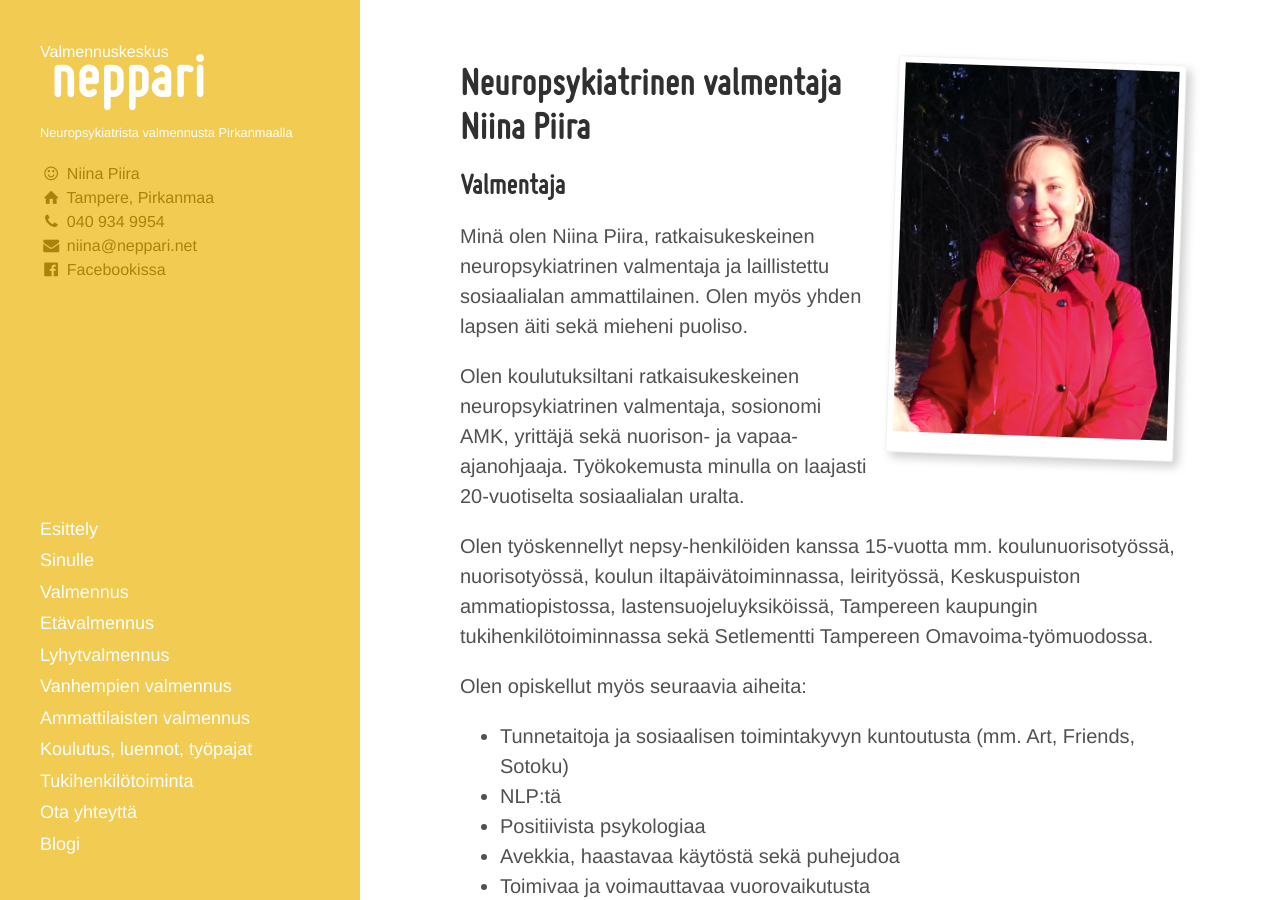
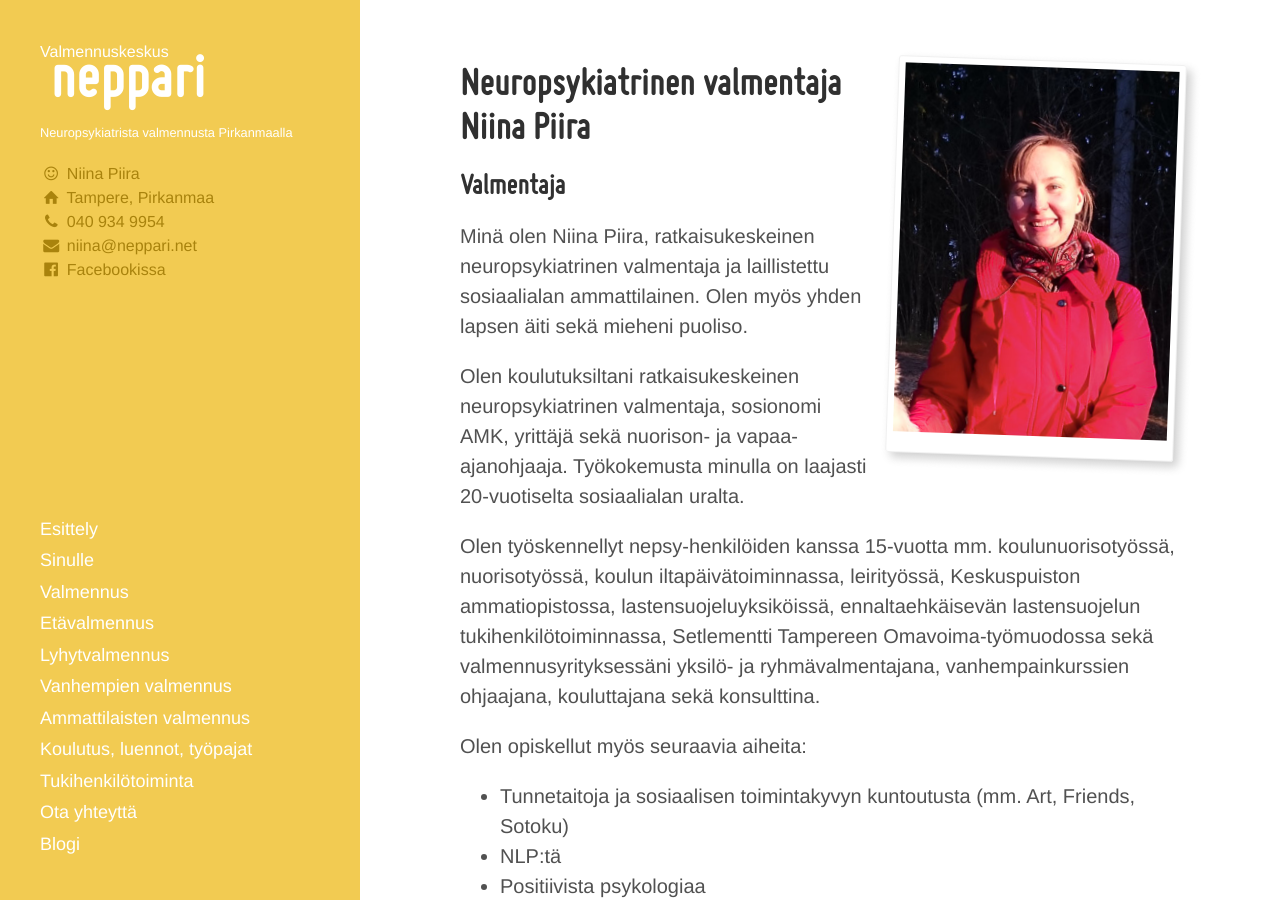
Before and after one commit to niinapiira/neppari.net, a Jekyll site: the page built from niina.md, in a window 1280 px wide and 900 px high. Built offline with Jekyll 4.4.1, drawn with Linux system fonts in a browser that asks for light colours.

Commit message:
Update niina.md

```diff
--- a/niina.md
+++ b/niina.md
@@ -13,7 +13,7 @@ Minä olen Niina Piira, ratkaisukeskeinen neuropsykiatrinen valmentaja ja lailli
 
 Olen koulutuksiltani ratkaisukeskeinen neuropsykiatrinen valmentaja, sosionomi AMK, yrittäjä sekä nuorison- ja vapaa-ajanohjaaja. Työkokemusta minulla on laajasti 20-vuotiselta sosiaalialan uralta.
 
-Olen työskennellyt nepsy-henkilöiden kanssa 15-vuotta mm. koulunuorisotyössä, nuorisotyössä, koulun iltapäivätoiminnassa, leirityössä, Keskuspuiston ammatiopistossa, lastensuojeluyksiköissä, Tampereen kaupungin tukihenkilötoiminnassa sekä Setlementti Tampereen Omavoima-työmuodossa.
+Olen työskennellyt nepsy-henkilöiden kanssa 15-vuotta mm. koulunuorisotyössä, nuorisotyössä, koulun iltapäivätoiminnassa, leirityössä, Keskuspuiston ammatiopistossa, lastensuojeluyksiköissä, ennaltaehkäisevän lastensuojelun tukihenkilötoiminnassa, Setlementti Tampereen Omavoima-työmuodossa sekä valmennusyrityksessäni yksilö- ja ryhmävalmentajana, vanhempainkurssien ohjaajana, kouluttajana sekä konsulttina.
 
 Olen opiskellut myös seuraavia aiheita:
 - Tunnetaitoja ja sosiaalisen toimintakyvyn kuntoutusta (mm. Art, Friends, Sotoku)
```
